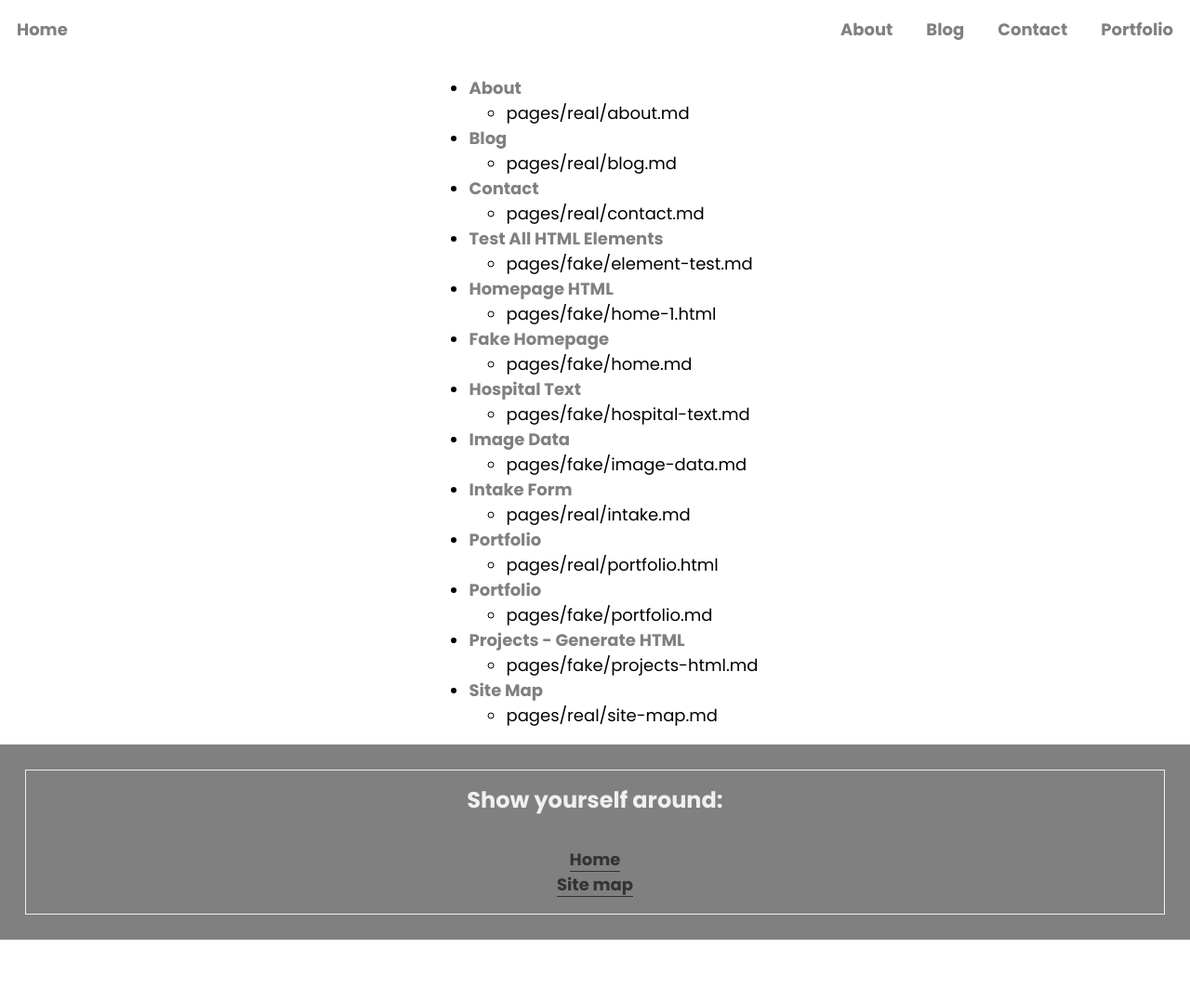
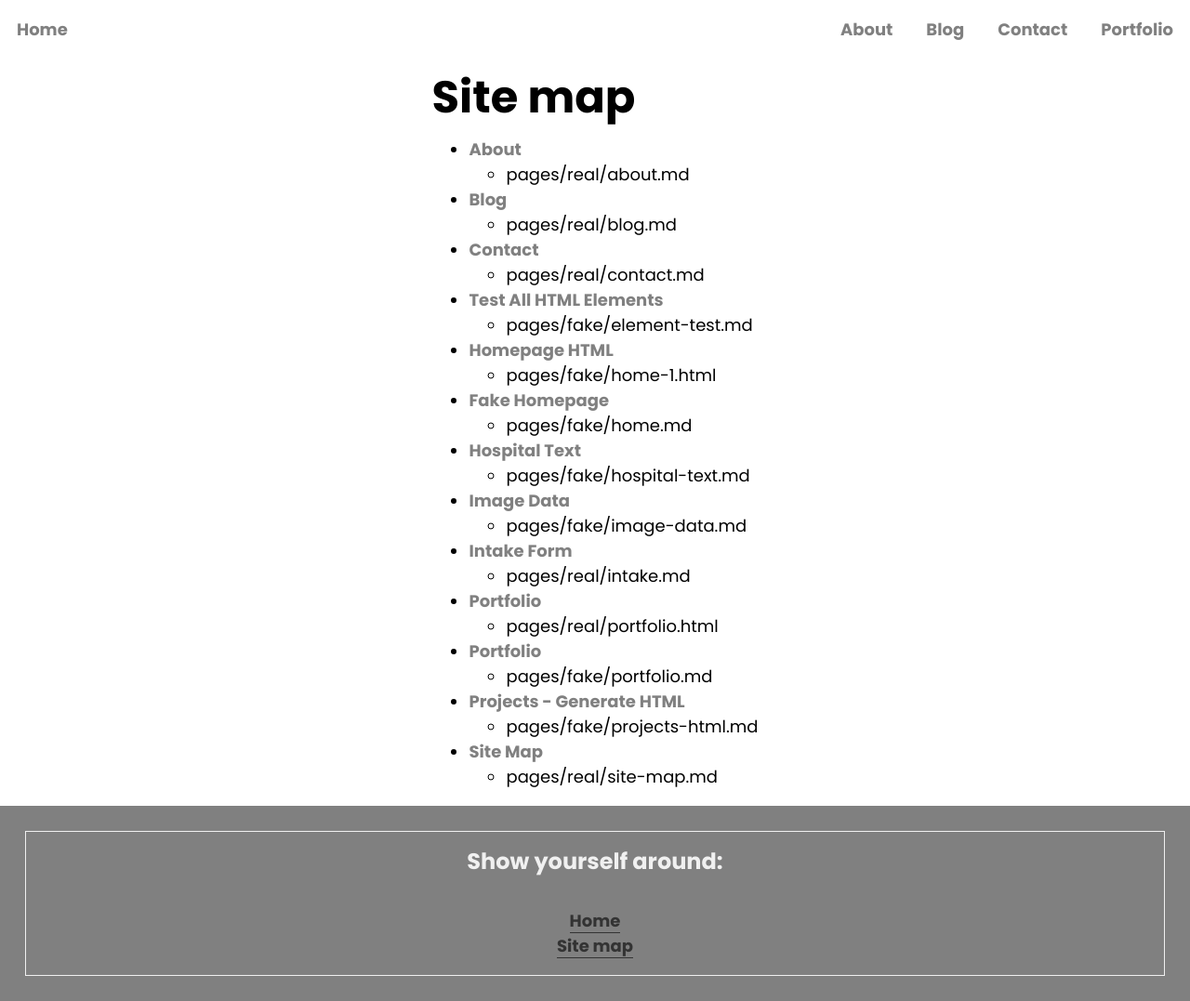
Before and after one commit to kbdonnally/katherinedoes.design, a Jekyll site: the page built from pages/real/site-map.md, in a window 1280 px wide. Shown: the whole page at 93% size. Built offline with Jekyll 4.4.1, drawn with Linux system fonts in a browser that asks for light colours; some web fonts are replaced; before the commit the page ends 1011 px from its top, so only the background shows below that.

Commit message:
Add page title to site map

```diff
--- a/pages/real/site-map.md
+++ b/pages/real/site-map.md
@@ -3,6 +3,8 @@ title: Site Map
 layout: default
 permalink: /sitemap/
 ---
+
+# Site map
 
 {% for page in site.pages %}
 {% if page.layout and page.path contains 'pages' %}
```
